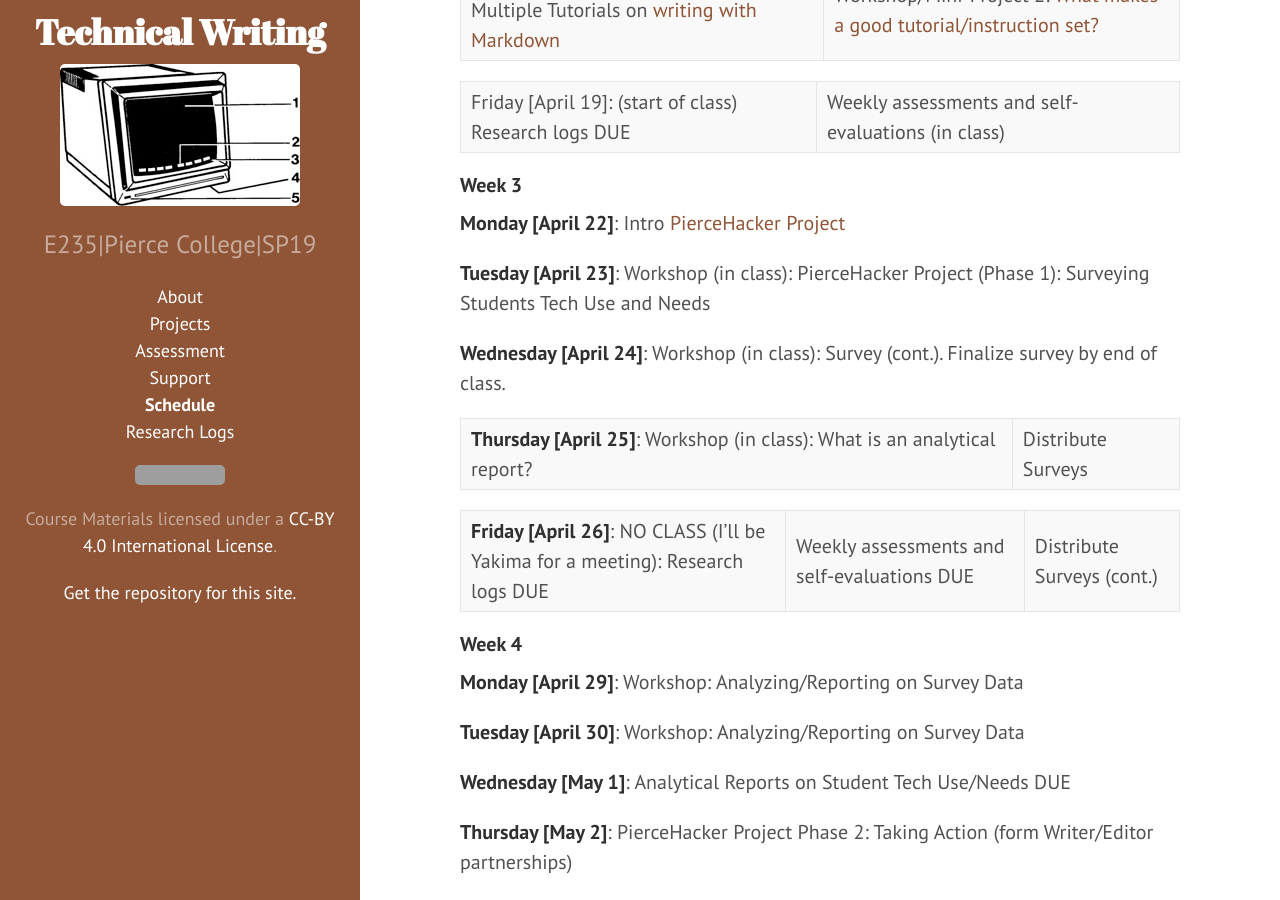
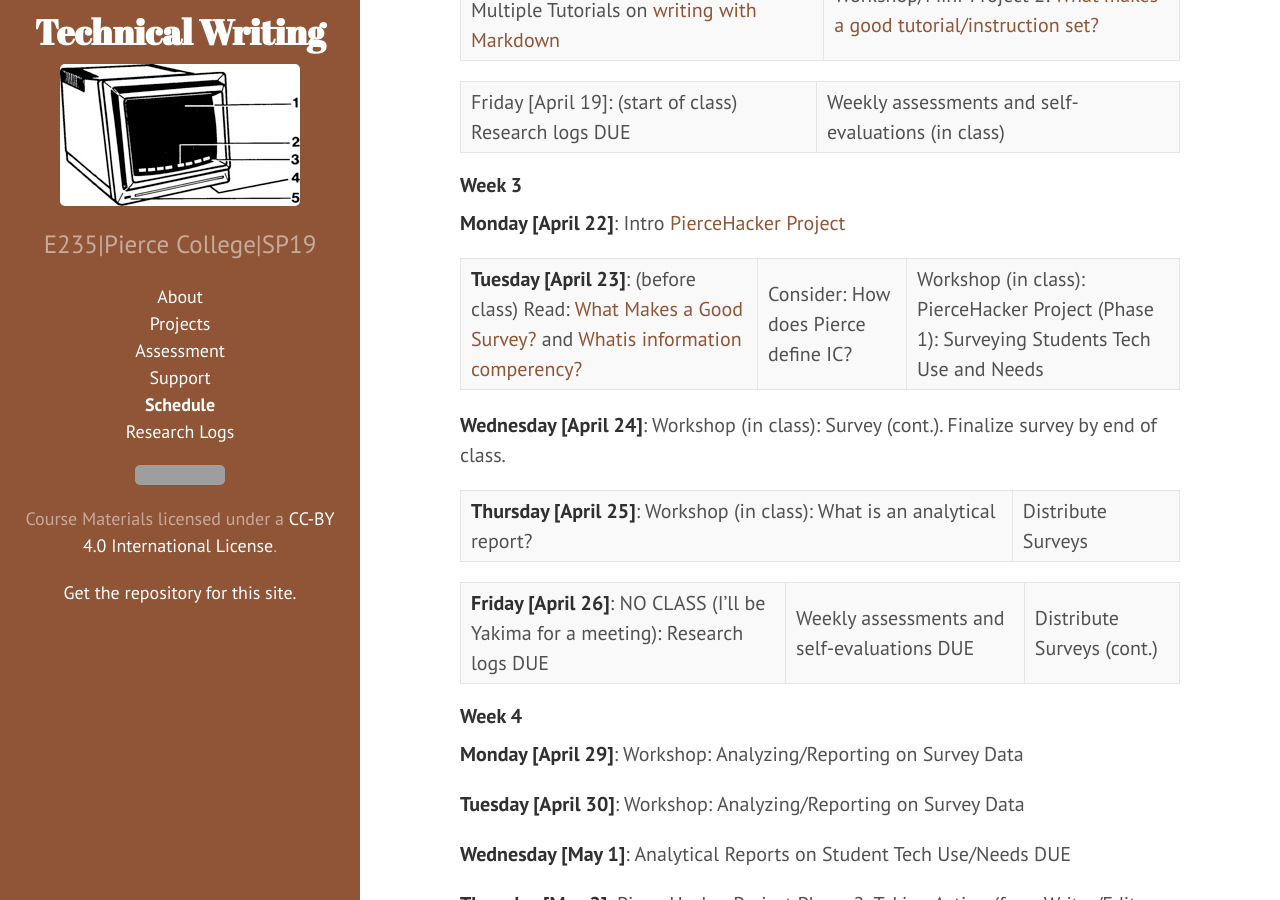
Before and after one commit to jloan/e235, a Jekyll site: the page built from 04schedule.md, in a window 1280 px wide and 900 px high, scrolled down 979 px. Built offline with Jekyll 4.4.1, drawn with Linux system fonts in a browser that asks for light colours; grey boxes are pictures that could not be loaded.

Commit message:
Update 04schedule.md

```diff
--- a/04schedule.md
+++ b/04schedule.md
@@ -31,7 +31,7 @@ Friday [April 19]: (start of class) Research logs DUE | Weekly assessments and s
 
 **Monday [April 22]**: Intro [PierceHacker Project](_posts/2019-04-22-pierce-hacker-project.md)
 
-**Tuesday [April 23]**: Workshop (in class): PierceHacker Project (Phase 1): Surveying Students Tech Use and Needs
+**Tuesday [April 23]**: (before class) Read: [What Makes a Good Survey?](https://www.google.com/search?client=firefox-b-1-d&q=what+makes+a+good+survey) and [Whatis information comperency?](https://www.google.com/search?client=firefox-b-1-d&q=what+is+information+competency%3F) | Consider: How does Pierce define IC? | Workshop (in class): PierceHacker Project (Phase 1): Surveying Students Tech Use and Needs
 
 **Wednesday [April 24]**: Workshop (in class): Survey (cont.). Finalize survey by end of class.
 
```
